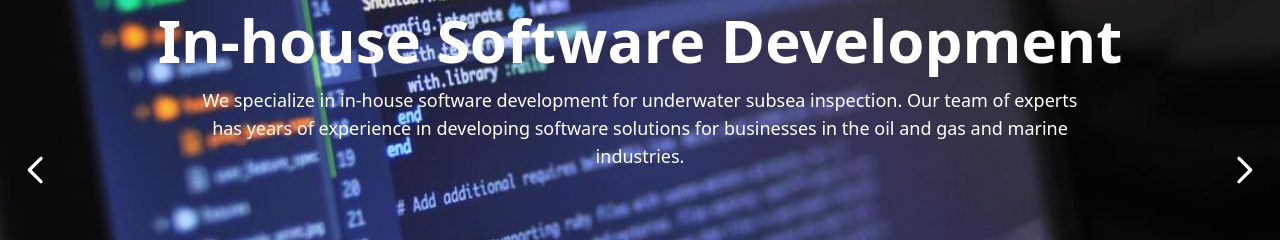
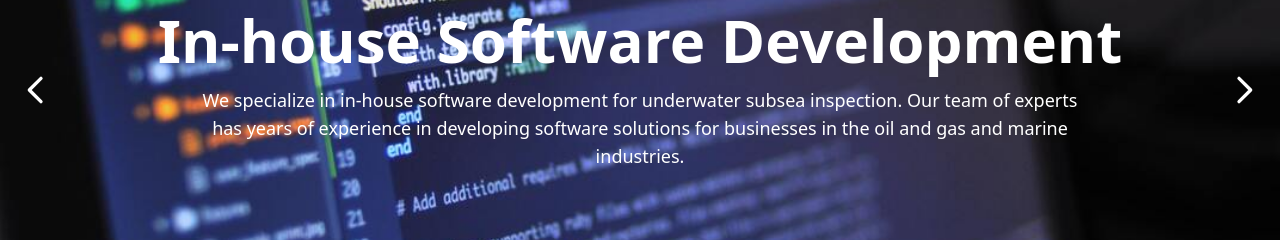
Before and after one commit to wehzim/sirrihatt-new, a website: page index.html in a window 1280 px wide. Shown: the part 370-610 px from the top of the page. Drawn offline with nearby package versions, Linux system fonts and the light colour scheme.

Commit message:
Update index.html

```diff
--- a/index.html
+++ b/index.html
@@ -82,13 +82,13 @@
         </div>
 
         <!-- Controls -->
-        <button id="prev" class="absolute left-4 top-1/2 sm:top-[60%] -translate-y-1/2 z-10 hover:text-blue-500 text-white transition">
+        <button id="prev" class="absolute left-4 top-[70%] sm:top-1/2 -translate-y-1/2 z-10 hover:text-blue-500 text-white transition">
             <svg class="w-10 h-10" fill="none" stroke="currentColor" stroke-width="2" viewBox="0 0 24 24">
                 <path stroke-linecap="round" stroke-linejoin="round" d="M15 19l-7-7 7-7" />
             </svg>
         </button>
 
-        <button id="next" class="absolute right-4 top-1/2 sm:top-[60%] -translate-y-1/2 z-10 hover:text-blue-500 text-white transition">
+        <button id="next" class="absolute right-4 top-[70%] sm:top-1/2 -translate-y-1/2 z-10 hover:text-blue-500 text-white transition">
             <svg class="w-10 h-10" fill="none" stroke="currentColor" stroke-width="2" viewBox="0 0 24 24">
                 <path stroke-linecap="round" stroke-linejoin="round" d="M9 5l7 7-7 7" />
             </svg>
```
Lines whose indentation alone changed are shown as unchanged.
